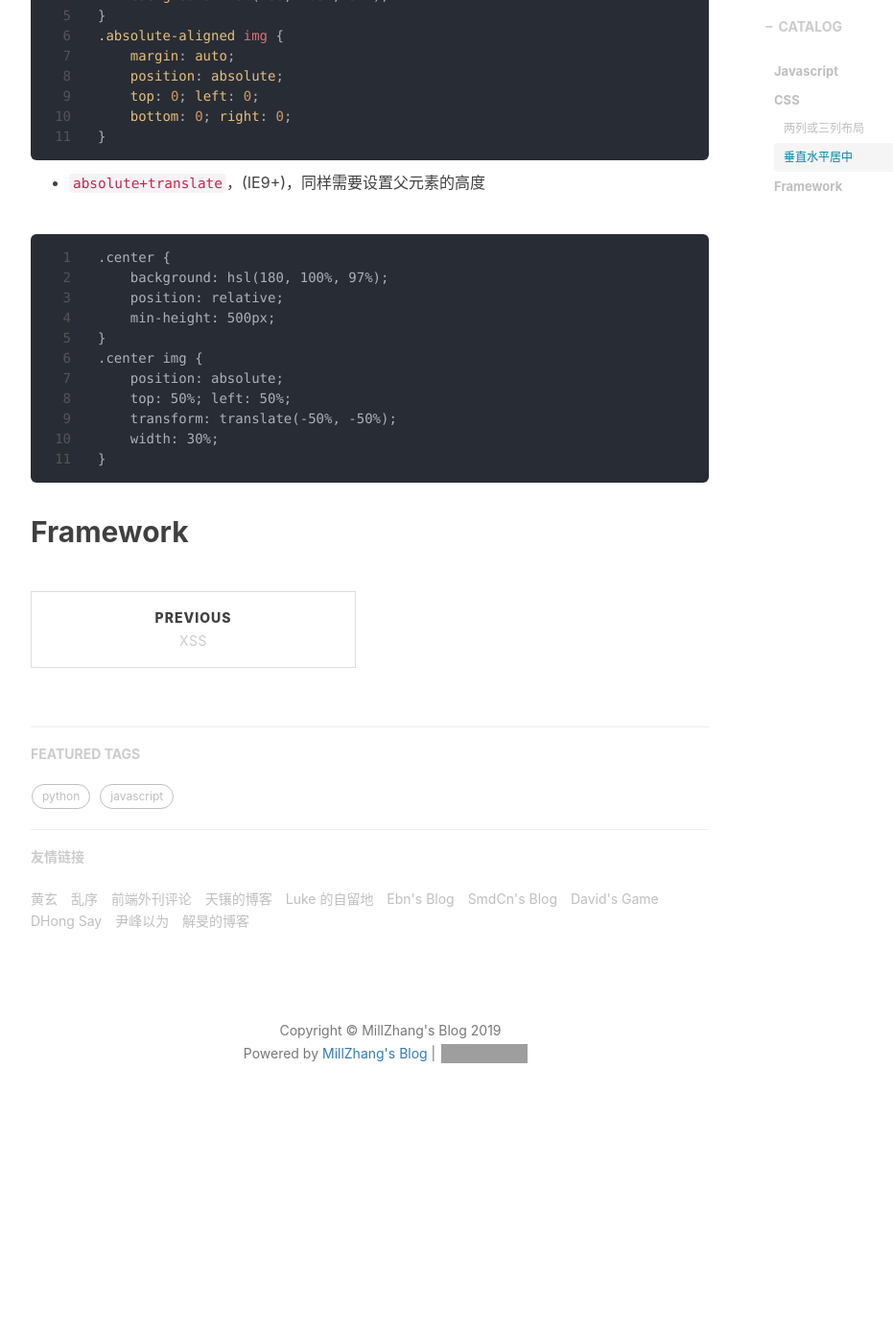
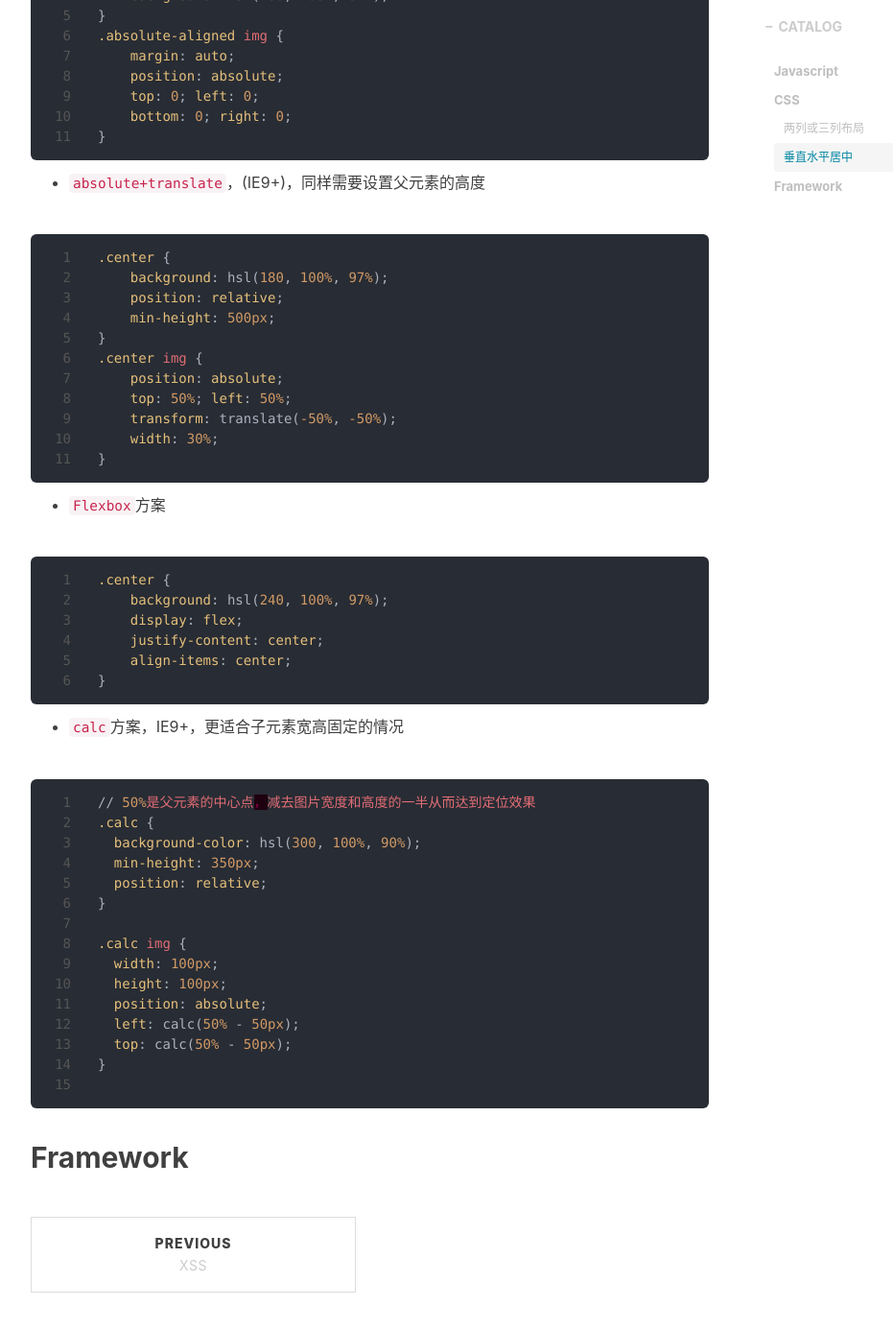
Before and after one commit to millzhang/millzhang.github.com, a Jekyll site: the page built from _posts/2019-07-04-讲清基础.md, in a window 1280 px wide and 1400 px high, scrolled down 1278 px. Shown: the top 1386 px of the window at 96% size, without its empty margins (233-1164 px from the left). Built offline with Jekyll 4.4.1, drawn with Linux system fonts in a browser that asks for light colours; nearby versions of some CDN libraries; comment, search, counter and statistics services are not loaded; before the commit the page ends 2480 px from its top, so only the background shows below that; grey boxes are pictures that could not be loaded.

Commit message:
修改文件: _posts/2019-07-04-讲清基础.md

````diff
--- a/_posts/2019-07-04-讲清基础.md
+++ b/_posts/2019-07-04-讲清基础.md
@@ -62,7 +62,7 @@ tags:
 
 - `absolute+translate`，(IE9+)，同样需要设置父元素的高度
 
-```
+```css
 .center {
     background: hsl(180, 100%, 97%);
     position: relative;
@@ -76,4 +76,35 @@ tags:
 }
 ```
 
+- `Flexbox`方案
+
+```css
+.center {
+    background: hsl(240, 100%, 97%);
+    display: flex;
+    justify-content: center;
+    align-items: center;
+}
+```
+
+-  `calc`方案，IE9+，更适合子元素宽高固定的情况
+
+```css
+// 50%是父元素的中心点，减去图片宽度和高度的一半从而达到定位效果
+.calc {
+  background-color: hsl(300, 100%, 90%);
+  min-height: 350px;
+  position: relative;
+}
+
+.calc img {
+  width: 100px;
+  height: 100px;
+  position: absolute;
+  left: calc(50% - 50px);
+  top: calc(50% - 50px);
+}
+
+```
+
 ## Framework
````
